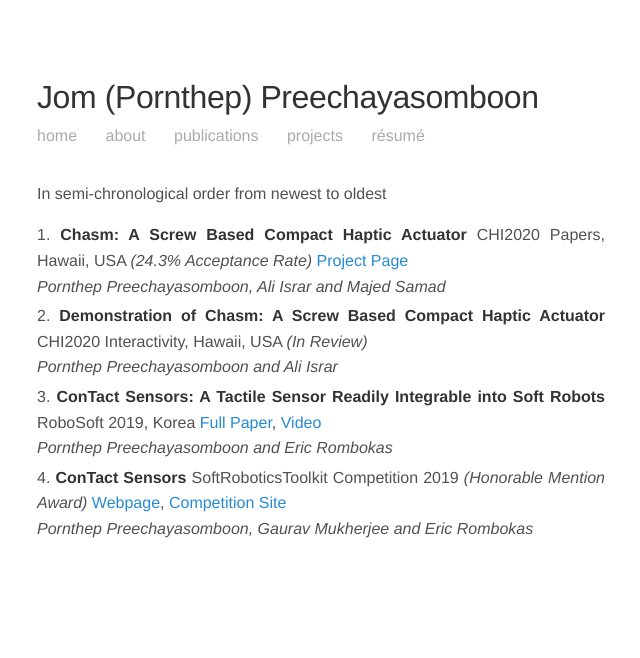
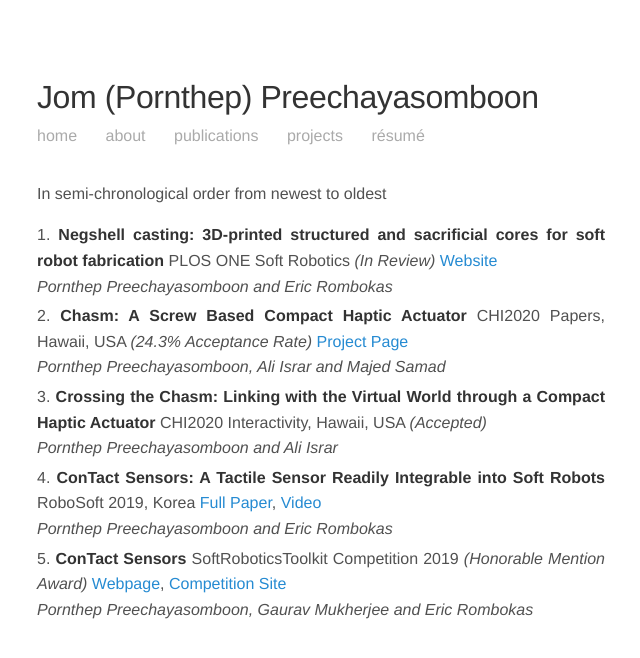
Before and after one commit to prnthp/prnthp.github.io, a Jekyll site: the page built from publications.md, in a window 1280 px wide. Shown: the top 658 px of the page, without its empty margins (319-959 px from the left). Built offline with Jekyll 4.4.1, drawn with Linux system fonts in a browser that asks for light colours.

Commit message:
Added negshell, updated resume

```diff
--- a/index.html
+++ b/index.html
@@ -35,6 +35,9 @@ layout: default
     <i>Shameless attempt to get your attention.</i> Check out <a href="/projects">my projects</a>!
     <a href="https://doi.org/10.1145/3313831.3376512"><img src="/images/chasmPromo.png" /></a>
     <br><i>(Publication available after <a href="https://chi2020.acm.org/">CHI2020</a>, April 25-30 2020)</i>
+    <br>
+    <a href="//negshell.github.io"><img src="//negshell.github.io/images/tripodHeroText.jpg" /></a>
+    <br>
     <a href="//softroboticstoolkit.com/contact-sensor"><img src="/images/contact-sensor-plaque.jpg" /></a>
     <a href="/projects#bishops-hand"><img src="//j.gifs.com/YvW3B0.gif" /></a>
     <br>
--- a/publications.md
+++ b/publications.md
@@ -4,10 +4,11 @@ permalink: /publications/
 ---
 
 In semi-chronological order from newest to oldest
-
+1. **Negshell casting: 3D-printed structured and sacrificial cores for soft robot fabrication** PLOS ONE Soft Robotics *(In Review)* [Website](https://negshell.github.io/)
+  <br> *Pornthep Preechayasomboon and Eric Rombokas*
 1. **Chasm: A Screw Based Compact Haptic Actuator** CHI2020 Papers, Hawaii, USA *(24.3% Acceptance Rate)* [Project Page](/projects)
   <br> *Pornthep Preechayasomboon, Ali Israr and Majed Samad*
-1. **Demonstration of Chasm: A Screw Based Compact Haptic Actuator** CHI2020 Interactivity, Hawaii, USA *(In Review)*
+1. **Crossing the Chasm: Linking with the Virtual World through a Compact Haptic Actuator** CHI2020 Interactivity, Hawaii, USA *(Accepted)*
   <br> *Pornthep Preechayasomboon and Ali Israr*
 1. **ConTact Sensors: A Tactile Sensor Readily Integrable into Soft Robots**  RoboSoft 2019, Korea [Full Paper](https://rombolabs.github.io/publications/preechayasomboon2019.pdf), [Video](https://drive.google.com/file/d/1AsIchABlllOfOb49Nzs3m35tLQZD-HJZ/view?usp=sharing)
   <br> *Pornthep Preechayasomboon and Eric Rombokas*
```
Also changed, not shown: 1 other file.
